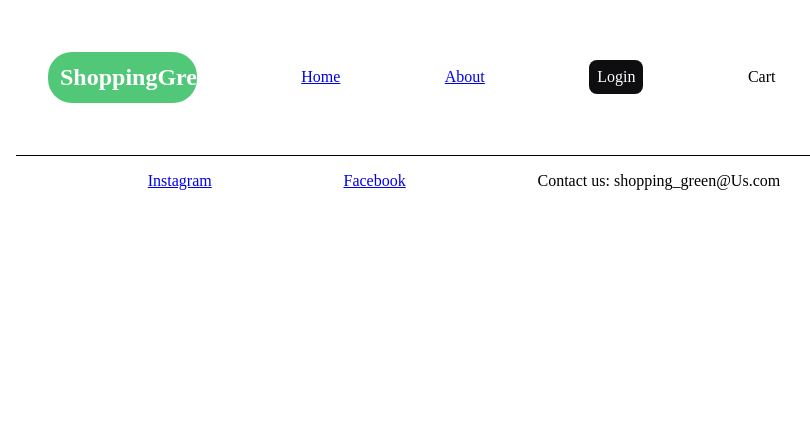
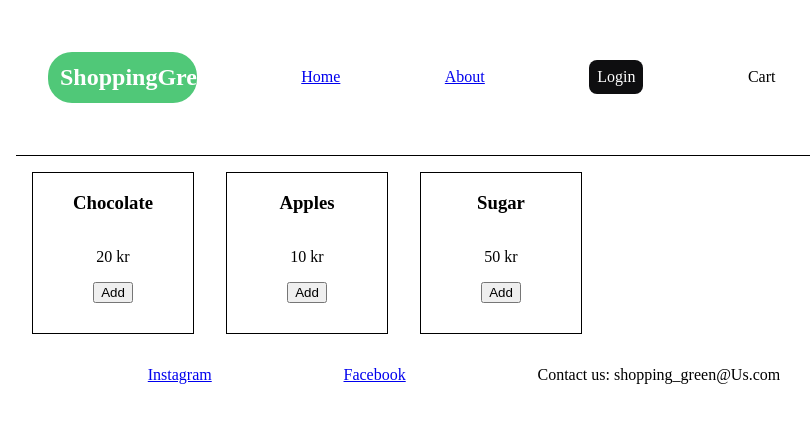
Before and after one commit to LukasFinne/ShoppingOnlineStore, a Vue app: page / in a window 1280 px wide. Shown: the top 422 px of the page, without its empty margins (176-986 px from the left). Built offline with nearby package versions, Linux system fonts and the light colour scheme.

Commit message:
Add products to website

```diff
--- /dev/null
+++ b/data/db.json
@@ -0,0 +1,16 @@
+{
+  "products": [
+    {
+      "name": "Chocolate",
+      "price": 20
+    },
+    {
+      "name": "Apples",
+      "price": 10
+    },
+    {
+      "name": "Sugar",
+      "price": 50
+    }
+  ]
+}
--- a/src/App.vue
+++ b/src/App.vue
@@ -3,6 +3,7 @@ import { RouterLink, RouterView } from "vue-router";
 import LogIn from "./components/Log-in.vue";
 import { ref } from "vue";
 import UserProfile from "./components/UserProfile.vue";
+import ProductList from "./components/Product-list.vue";
 
 let logIn = ref(false);
 
@@ -23,7 +24,7 @@ const handleLogin = (x) => {
       <p>Cart</p>
     </nav>
   </header>
-
+  <ProductList />
   <footer>
     <nav>
       <a href="#">Instagram</a>
--- /dev/null
+++ b/src/components/Product-list.vue
@@ -0,0 +1,45 @@
+<script setup>
+import { ref } from "vue";
+
+const data = ref(null);
+const error = ref(null);
+const url = "data/db.json";
+
+fetch(url)
+  .then((res) => res.json())
+  .then((json) => (data.value = json))
+  .catch((err) => (error.value = err));
+</script>
+
+<template>
+  <div class="productContainer">
+    <div v-if="error">Error: {{ error }}</div>
+    <div
+      class="itemContainer"
+      v-else-if="data"
+      v-for="product in data.products"
+      :key="product.id"
+    >
+      <h3 class="productName">{{ product.name }}</h3>
+      <p class="productPrice">{{ product.price }} kr</p>
+      <button>Add</button>
+    </div>
+    <div v-else>Loading...</div>
+  </div>
+</template>
+
+<style scoped>
+.productContainer {
+  display: flex;
+  flex-direction: row;
+}
+.itemContainer {
+  margin: 1em;
+  height: 10em;
+  width: 10em;
+  display: flex;
+  flex-direction: column;
+  border: solid 1px;
+  align-items: center;
+}
+</style>
--- a/src/components/UserProfile.vue
+++ b/src/components/UserProfile.vue
@@ -35,8 +35,8 @@ let borderSize = ref("0.5em");
       Profile
     </div>
     <ul v-if="showMenu" class="list">
-      <li>Username</li>
-      <li @click="logOut">Log out</li>
+      <li><b>Username</b></li>
+      <li @click="logOut"><b>Log out</b></li>
     </ul>
   </div>
 </template>
```
Also changed, not shown: src/components/Items.vue (deleted).
